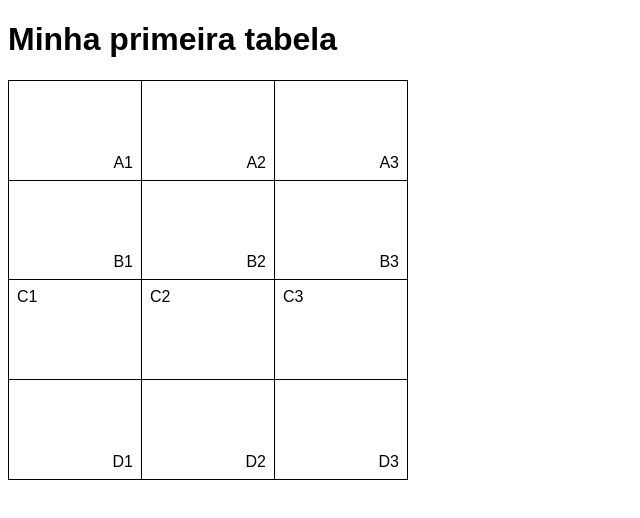
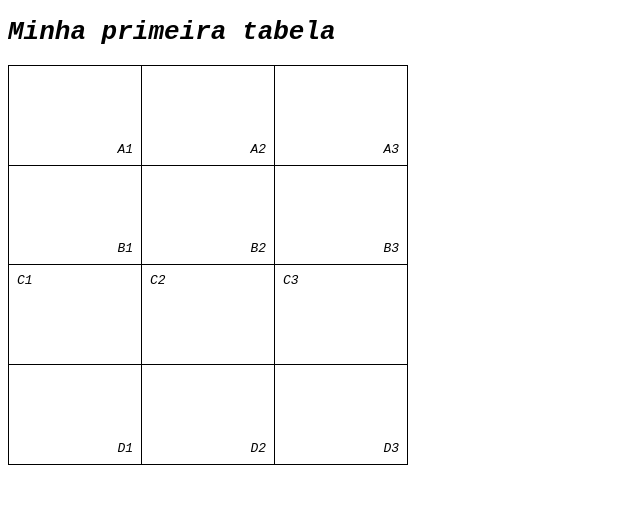
Before and after one commit to cavalcanteiago/html-css, a plain HTML site: page exercicios/tabela000/tabela001.html in a window 1280 px wide. Shown: the whole page, without its empty margins (0-640 px from the left). Drawn offline with Linux system fonts and the light colour scheme.

Commit message:
Update tabela001.html

```diff
--- a/exercicios/tabela000/tabela001.html
+++ b/exercicios/tabela000/tabela001.html
@@ -6,7 +6,8 @@
     <title>Tabelas</title>
     <style>
         body{
-            font-family: Arial, Helvetica, sans-serif;
+            font-family: monospace;
+            font-style: oblique;
         }
 
         table{
```
